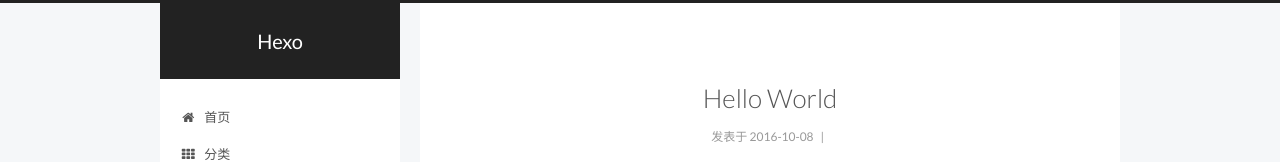
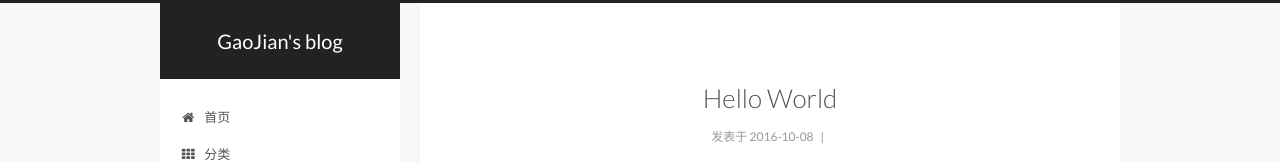
Before and after one commit to GaolegeJian/gaolegejian.github.io, a plain HTML site: page index.html in a window 1280 px wide. Shown: the top 162 px of the page. Drawn offline with Linux system fonts and the light colour scheme; a script that the page names is missing.

Commit message:
Site updated: 2016-10-08 17:44:11

```diff
--- a/index.html
+++ b/index.html
@@ -155,7 +155,7 @@
   <div class="custom-logo-site-title">
     <a href="/"  class="brand" rel="start">
       <span class="logo-line-before"><i></i></span>
-      <span class="site-title">Hexo</span>
+      <span class="site-title">GaoJian's blog</span>
       <span class="logo-line-after"><i></i></span>
     </a>
   </div>
```
